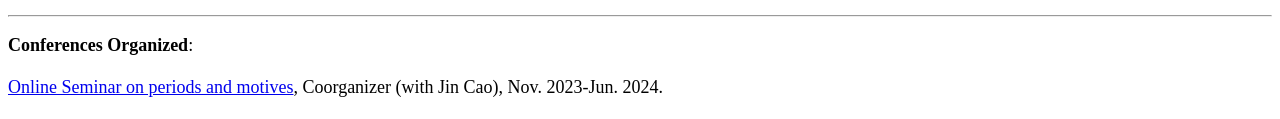
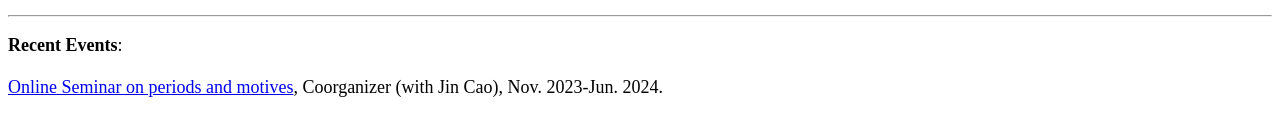
Before and after one commit to rome8169/rome8169.github.io, a plain HTML site: page index.html in a window 1280 px wide. Shown: the part 692-811 px from the top of the page. Drawn offline with nearby package versions, Linux system fonts and the light colour scheme; some packages are replaced by stand-ins of ours.

Commit message:
Update index.html

```diff
--- a/index.html
+++ b/index.html
@@ -72,7 +72,7 @@
 
 <font size="+1">
 <p>
-	<b>Conferences Organized</b>: <br>
+	<b>Recent Events</b>: <br>
 	<br>
 	<a href="https://ymsc.tsinghua.edu.cn/info/1053/3465.htm">Online Seminar on periods and motives</a>, Coorganizer (with Jin Cao), Nov. 2023-Jun. 2024.<br>
 	<br>
```
